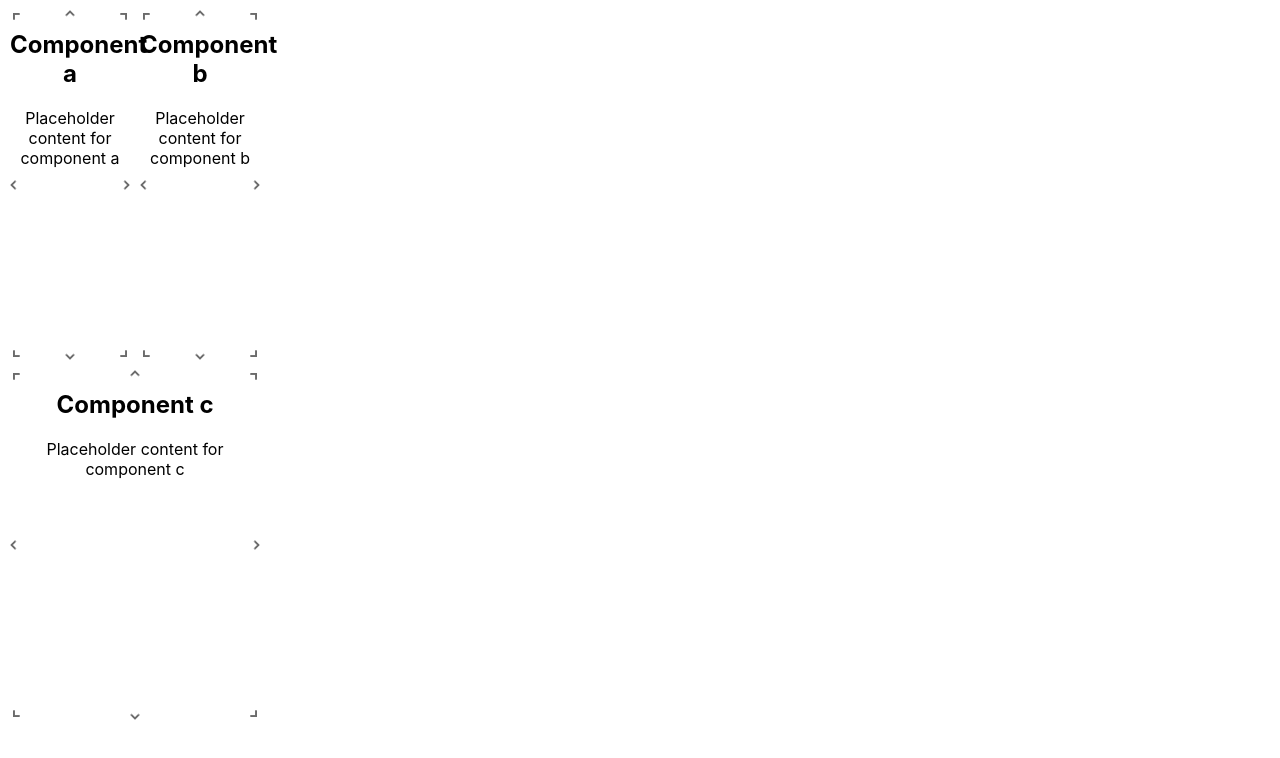
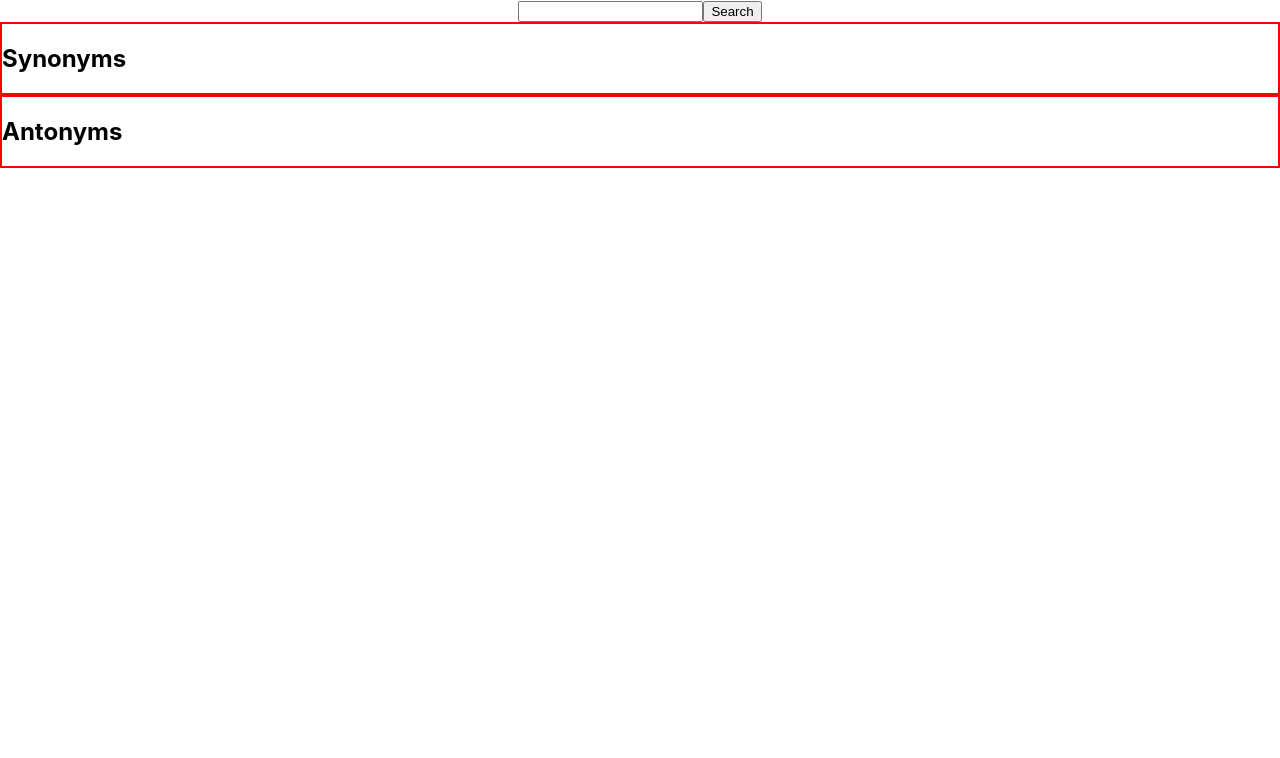
Before and after one commit to srinivasGokarla/DSA, a React (Create React App) app in the folder practice/: page /Homepage in a window 1280 px wide. Shown: the top 758 px of the page. Built offline with nearby package versions, Linux system fonts and the light colour scheme.

Commit message:
questlab questions and answers

```diff
--- a/practice/src/App.css
+++ b/practice/src/App.css
@@ -36,3 +36,9 @@
     transform: rotate(360deg);
   }
 }
+
+.box {
+  border: 2px solid red;
+  display: flex;
+  flex-direction: row;
+}
--- a/practice/src/App.js
+++ b/practice/src/App.js
@@ -18,6 +18,7 @@ import ResizableLayout from "./Component/ResizableLayout"
 import TaskUpdateForm from './Component/TaskUpdateForm';
 
 import Todo from "./Component/Todo";
+import WordSearch from './Component/WordSearch';
 
 
 function App() {
@@ -49,7 +50,8 @@ function App() {
     </BrowserRouter> */}
     {/* <Taskadded/>
     <Todo/> */}
-    <ResizableLayout />
+    {/* <ResizableLayout /> */}
+    <WordSearch/>
     </div>
   );
 }
--- /dev/null
+++ b/practice/src/Component/WordSearch.jsx
@@ -0,0 +1,129 @@
+// // WordSearch.js
+// import React, { useState } from 'react';
+// import axios from 'axios';
+
+// const WordSearch = () => {
+//   const [word, setWord] = useState('');
+//   const [meanings, setMeanings] = useState([]);
+//   const [synonyms, setSynonyms] = useState([]);
+//   const [antonyms, setAntonyms] = useState([]);
+//   const MEANINGS_API_URL = `https://api.api-ninjas.com/v1/thesaurus/${word}/definitions?limit=5&api_key=mn0RE9kEpB31k4pguIeBHQ==U9y4GfNdRaiG8QIX`;
+// const SYNONYMS_API_URL = `https://api.wordnik.com/v4/word.json/${word}/relatedWords?useCanonical=false&relationshipTypes=synonym&limitPerRelationshipType=5&api_key=YOUR_API_KEY`;
+// const ANTONYMS_API_URL = `https://api.wordnik.com/v4/word.json/${word}/relatedWords?useCanonical=false&relationshipTypes=antonym&limitPerRelationshipType=5&api_key=YOUR_API_KEY`;
+// //mn0RE9kEpB31k4pguIeBHQ==U9y4GfNdRaiG8QIX
+// //https://api.api-ninjas.com/v1/thesaurus?word=
+
+//   const handleSearch = async () => {
+//     try {
+//         const meaningsResponse = await axios.get(`${MEANINGS_API_URL}`);
+//         const synonymsResponse = await axios.get(`${SYNONYMS_API_URL}`);
+//         const antonymsResponse = await axios.get(`${ANTONYMS_API_URL}`);
+
+//         setMeanings(meaningsResponse.data);
+//         setSynonyms(synonymsResponse.data);
+//         setAntonyms(antonymsResponse.data);
+//     } catch (error) {
+//       console.error('Error fetching data:', error);
+//     }
+//   };
+
+//   return (
+//     <div>
+//       <input type="text" value={word} onChange={(e) => setWord(e.target.value)} />
+//       <button onClick={handleSearch}>Search</button>
+
+//       <div>
+//         <h2>Meanings</h2>
+//         <ul>
+//           {meanings.map((meaning, index) => (
+//             <li key={index}>{meaning}</li>
+//           ))}
+//         </ul>
+//       </div>
+
+//       <div>
+//         <h2>Synonyms</h2>
+//         <ul>
+//           {synonyms.map((synonym, index) => (
+//             <li key={index}>{synonym}</li>
+//           ))}
+//         </ul>
+//       </div>
+
+//       <div>
+//         <h2>Antonyms</h2>
+//         <ul>
+//           {antonyms.map((antonym, index) => (
+//             <li key={index}>{antonym}</li>
+//           ))}
+//         </ul>
+//       </div>
+//     </div>
+//   );
+// };
+
+// export default WordSearch;
+
+import React, { useState } from 'react';
+import axios from 'axios';
+
+const WordSearch = () => {
+  const [word, setWord] = useState('');
+  const [meanings, setMeanings] = useState([]);
+  const [synonyms, setSynonyms] = useState([]);
+  const [antonyms, setAntonyms] = useState([]);
+
+  const handleSearch = async () => {
+    try {
+      const response = await axios.get(`https://api.api-ninjas.com/v1/thesaurus?word=${word}`, {
+        headers: {
+          'X-Api-Key': 'mn0RE9kEpB31k4pguIeBHQ==U9y4GfNdRaiG8QIX'
+        }
+      });
+
+      const { definitions, synonyms, antonyms } = response.data;
+
+      setMeanings(definitions || []);
+      setSynonyms(synonyms || []);
+      setAntonyms(antonyms || []);
+    } catch (error) {
+      console.error('Error fetching data:', error);
+    }
+  };
+
+  return (
+    <div>
+      <input type="text" value={word} onChange={(e) => setWord(e.target.value)} />
+      <button onClick={handleSearch}>Search</button>
+
+      {/* <div  className='box' >
+        <h2>Meanings</h2>
+        <ul>
+          {meanings.map((meaning, index) => (
+            <li key={index}>{meaning}</li>
+          ))}
+        </ul>
+      </div> */}
+
+      <div className='box'>
+        <h2>Synonyms</h2>
+        <ul>
+          {synonyms.map((synonym, index) => (
+            <li key={index}>{synonym}</li>
+          ))}
+        </ul>
+      </div>
+
+      <div  className='box' >
+        <h2>Antonyms</h2>
+        <ul>
+          {antonyms.map((antonym, index) => (
+            <li key={index}>{antonym}</li>
+          ))}
+        </ul>
+      </div>
+    </div>
+  );
+};
+
+export default WordSearch;
```
Also changed, not shown: 2 other files (tests, documents, lock files or other folders).
